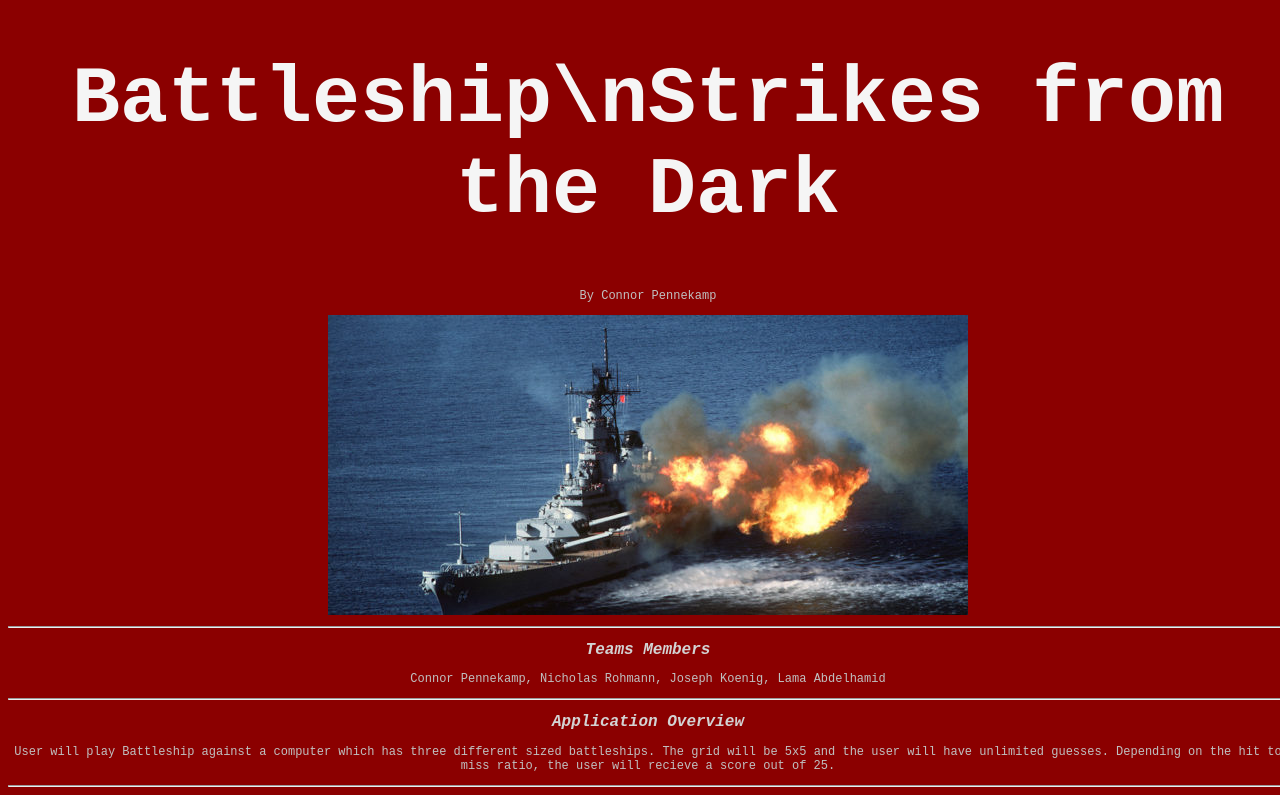
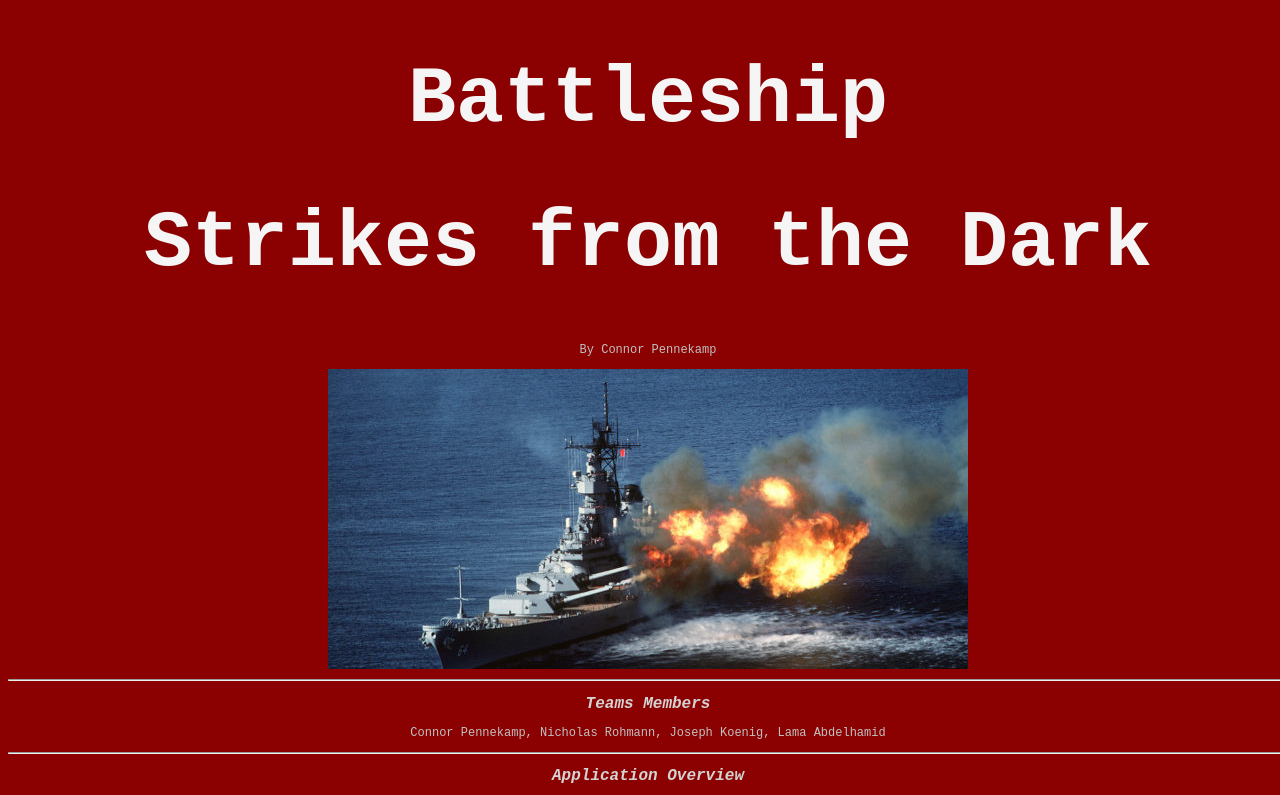
Before and after one commit to cpennekamp/finalProjectProposal, a plain HTML site: page index.html in a window 1280 px wide. Shown: the top 795 px of the page. Drawn offline with Linux system fonts and the light colour scheme.

Commit message:
Update index.html

```diff
--- a/index.html
+++ b/index.html
@@ -12,7 +12,8 @@
 </head>
 
 <body>
-    <h1>Battleship\nStrikes from the Dark</h1>
+    <h1>Battleship</h1>
+    <h1>Strikes from the Dark</h1>
         <p>By Connor Pennekamp</p>
     <img src="battleship.jpeg"/>
 <hr>
```
